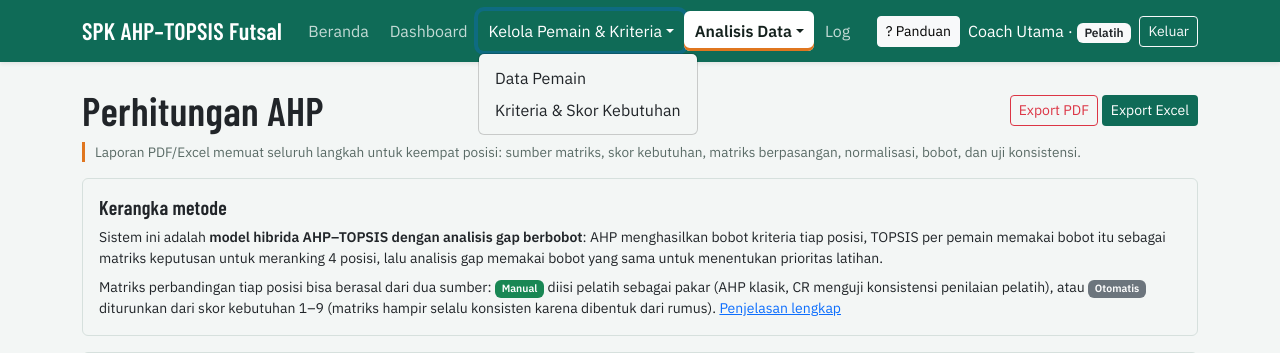
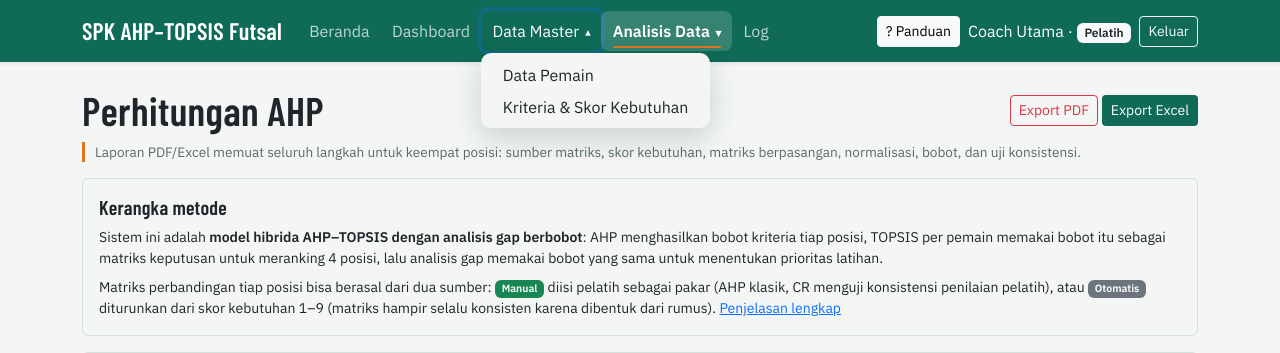
Before and after one commit to napusergi/sppk-futsal, a Flask app: page /ahp in a window 1280 px wide, after a click that opens the changed part. Shown: the top 353 px of the page. Run offline with Flask 3, Linux system fonts and the light colour scheme; the visitor is signed in with stand-in values (Sample User, id 1); data comes from the database, SQL or seed files in the repository; data that the repository does not hold is empty.

Commit message:
Ganti nama menu menjadi Data Master dan haluskan penanda menu aktif
Garis bawah beranimasi, latar transparan, transisi warna, dropdown fade-in, panah berputar; menghormati prefers-reduced-motion.

Co-Authored-By: Claude Opus 5.5 <noreply@anthropic.com>

```diff
--- a/templates/base.html
+++ b/templates/base.html
@@ -10,12 +10,24 @@
 :root{--court:#0f6b57;--court-soft:#e1efea;--ball:#e0761f;--bs-body-font-family:"IBM Plex Sans",system-ui,sans-serif;--bs-body-bg:#f3f6f5}
 h1,h2,h3,.display{font-family:"Barlow Condensed","Arial Narrow",sans-serif;letter-spacing:.01em}
 .navbar{background:var(--court)}
-.navbar-dark .nav-link{color:rgba(255,255,255,.75);border-radius:6px;padding-inline:.65rem!important;transition:background .15s}
-.navbar-dark .nav-link:hover{color:#fff;background:rgba(255,255,255,.1)}
-.navbar-dark .nav-link.active{color:#14211d!important;background:#fff;font-weight:600;box-shadow:inset 0 -3px 0 var(--ball)}
-@media (prefers-reduced-motion:reduce){.navbar-dark .nav-link{transition:none}}
-.dropdown-item.active,.dropdown-item:active{background:var(--court);color:#fff}
-.dropdown-item.active{box-shadow:inset 3px 0 0 var(--ball)}
+.navbar-dark .nav-link{position:relative;color:rgba(255,255,255,.72);border-radius:8px;padding-inline:.7rem!important;
+  transition:color .25s ease,background-color .25s ease}
+.navbar-dark .nav-link::after{content:"";position:absolute;left:.7rem;right:.7rem;bottom:.2rem;height:2px;border-radius:2px;
+  background:var(--ball);transform:scaleX(0);transform-origin:center;transition:transform .3s cubic-bezier(.2,.8,.2,1),opacity .3s;opacity:0}
+.navbar-dark .nav-link.dropdown-toggle::after{border:0;margin:0;vertical-align:0}
+.navbar-dark .nav-link:hover{color:#fff;background:rgba(255,255,255,.08)}
+.navbar-dark .nav-link:hover::after{transform:scaleX(.45);opacity:.6}
+.navbar-dark .nav-link.active{color:#fff!important;background:rgba(255,255,255,.16);font-weight:600}
+.navbar-dark .nav-link.active::after{transform:scaleX(1);opacity:1}
+.navbar-dark .dropdown-toggle .caret{display:inline-block;margin-left:.35rem;font-size:.7em;transition:transform .25s ease}
+.navbar-dark .dropdown-toggle.show .caret{transform:rotate(180deg)}
+.dropdown-menu{border:0;border-radius:10px;box-shadow:0 10px 30px rgba(15,40,34,.18);padding:.35rem}
+.dropdown-menu.show{animation:ddIn .2s cubic-bezier(.2,.8,.2,1)}
+@keyframes ddIn{from{opacity:0;transform:translateY(-6px)}to{opacity:1;transform:none}}
+.dropdown-item{border-radius:6px;transition:background-color .2s ease,color .2s ease,padding-left .2s ease}
+.dropdown-item:hover{background:var(--court-soft);padding-left:1.25rem}
+.dropdown-item.active,.dropdown-item:active{background:var(--court-soft);color:var(--court);font-weight:600;box-shadow:inset 3px 0 0 var(--ball)}
+@media (prefers-reduced-motion:reduce){.navbar-dark .nav-link,.navbar-dark .nav-link::after,.dropdown-item,.caret{transition:none}.dropdown-menu.show{animation:none}}
 .btn-court{background:var(--court);color:#fff}.btn-court:hover{background:#0b5646;color:#fff}
 .card{border-color:#d6e0dd}
 .num{text-align:right;font-family:"IBM Plex Mono",monospace;font-variant-numeric:tabular-nums}
@@ -49,10 +61,10 @@ th.dt-sortable:focus-visible{outline:2px solid var(--ball);outline-offset:-2px}
     {% if is_staff %}
     {{ nl('Dashboard', 'dashboard') }}
     {% macro dd(label, items) %}{% set on = namespace(v=false) %}{% for it in items %}{% if cur_ep == it[1] or cur_ep in it[2] %}{% set on.v = true %}{% endif %}{% endfor %}
-    <li class="nav-item dropdown"><a class="nav-link dropdown-toggle{{ ' active' if on.v }}" href="#" role="button" data-bs-toggle="dropdown" aria-expanded="false">{{ label }}</a>
+    <li class="nav-item dropdown"><a class="nav-link dropdown-toggle{{ ' active' if on.v }}" href="#" role="button" data-bs-toggle="dropdown" aria-expanded="false">{{ label }}<span class="caret" aria-hidden="true">▾</span></a>
      <ul class="dropdown-menu">{% for text, endpoint, also in items %}{% set a = cur_ep == endpoint or cur_ep in also %}
       <li><a class="dropdown-item{{ ' active' if a }}" {{ 'aria-current=page' if a }} href="{{ url_for(endpoint) }}">{{ text }}</a></li>{% endfor %}</ul></li>{% endmacro %}
-    {{ dd('Kelola Pemain & Kriteria', [('Data Pemain', 'players', ['player_new', 'player_edit', 'player_detail']), ('Kriteria & Skor Kebutuhan', 'criteria_view', [])]) }}
+    {{ dd('Data Master', [('Data Pemain', 'players', ['player_new', 'player_edit', 'player_detail']), ('Kriteria & Skor Kebutuhan', 'criteria_view', [])]) }}
     {{ dd('Analisis Data', [('Perhitungan AHP', 'ahp_view', ['ahp_matrix']), ('Perhitungan TOPSIS', 'topsis_view', []), ('Riwayat Hasil', 'results', ['result_detail'])]) }}
     {{ nl('Log', 'logs') }}
     {% if is_super %}{% call nl('Akun', 'users') %}{% if pending_count %} <span class="badge bg-warning text-dark">{{ pending_count }}</span>{% endif %}{% endcall %}{% endif %}
--- a/templates/users.html
+++ b/templates/users.html
@@ -18,7 +18,7 @@
     <form method="post" class="d-inline"><input type="hidden" name="action" value="reject"><input type="hidden" name="id" value="{{ u.id }}"><button class="btn btn-sm btn-outline-danger">Tolak</button></form></td>
   </tr>{% endfor %}
  </table></div>
- <p class="note mb-0">Akun pemain wajib ditautkan ke data pemain agar hanya melihat hasil miliknya. Jika datanya belum ada, tambahkan dulu di menu Kelola Pemain &amp; Kriteria → Data Pemain.</p>
+ <p class="note mb-0">Akun pemain wajib ditautkan ke data pemain agar hanya melihat hasil miliknya. Jika datanya belum ada, tambahkan dulu di menu Data Master → Data Pemain.</p>
  {% else %}<p class="text-muted mb-0">Tidak ada pendaftaran yang menunggu.</p>{% endif %}
 </div></div>
 
```
Also changed, not shown: templates/panduan.html (+4 -4 lines).
